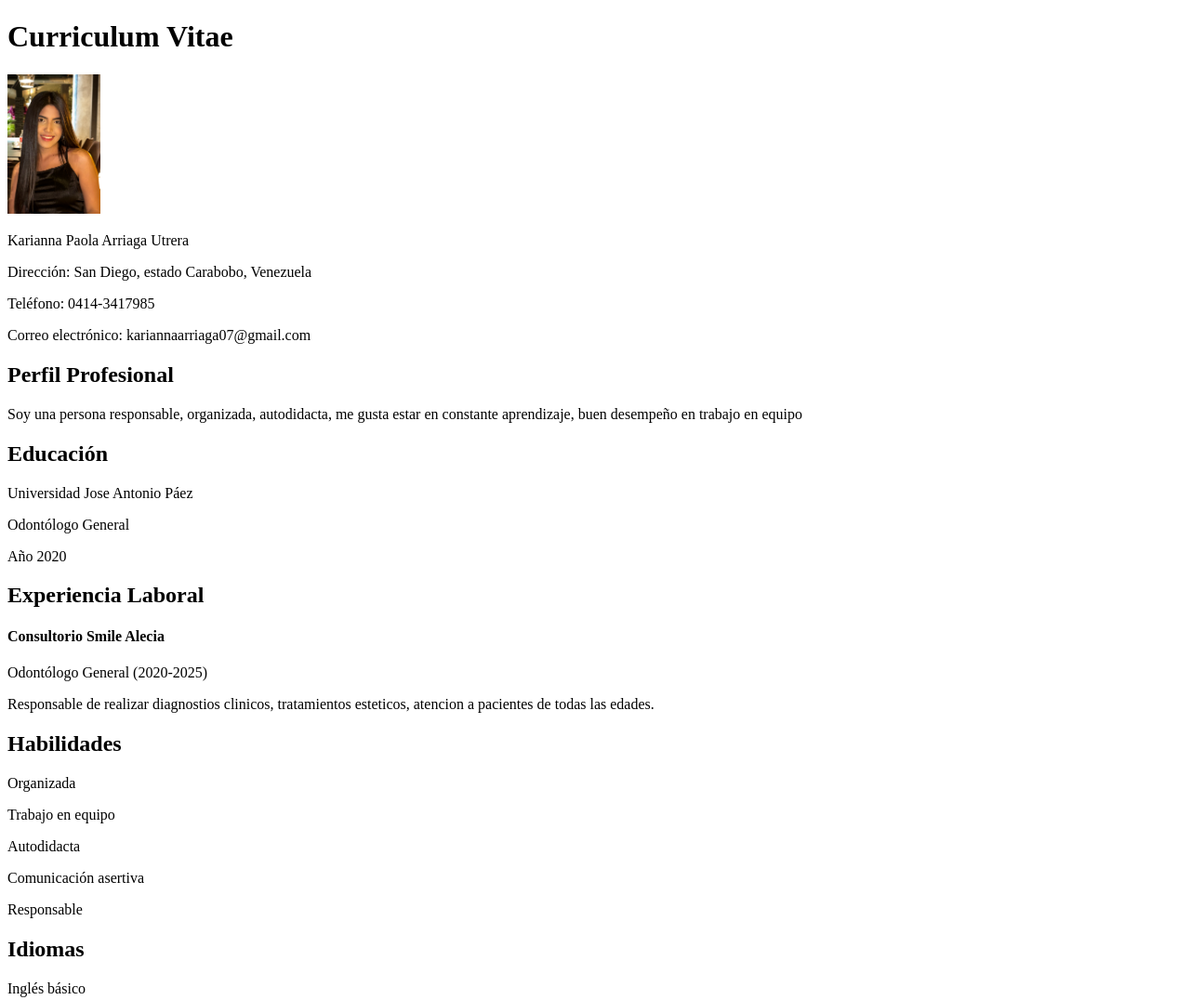
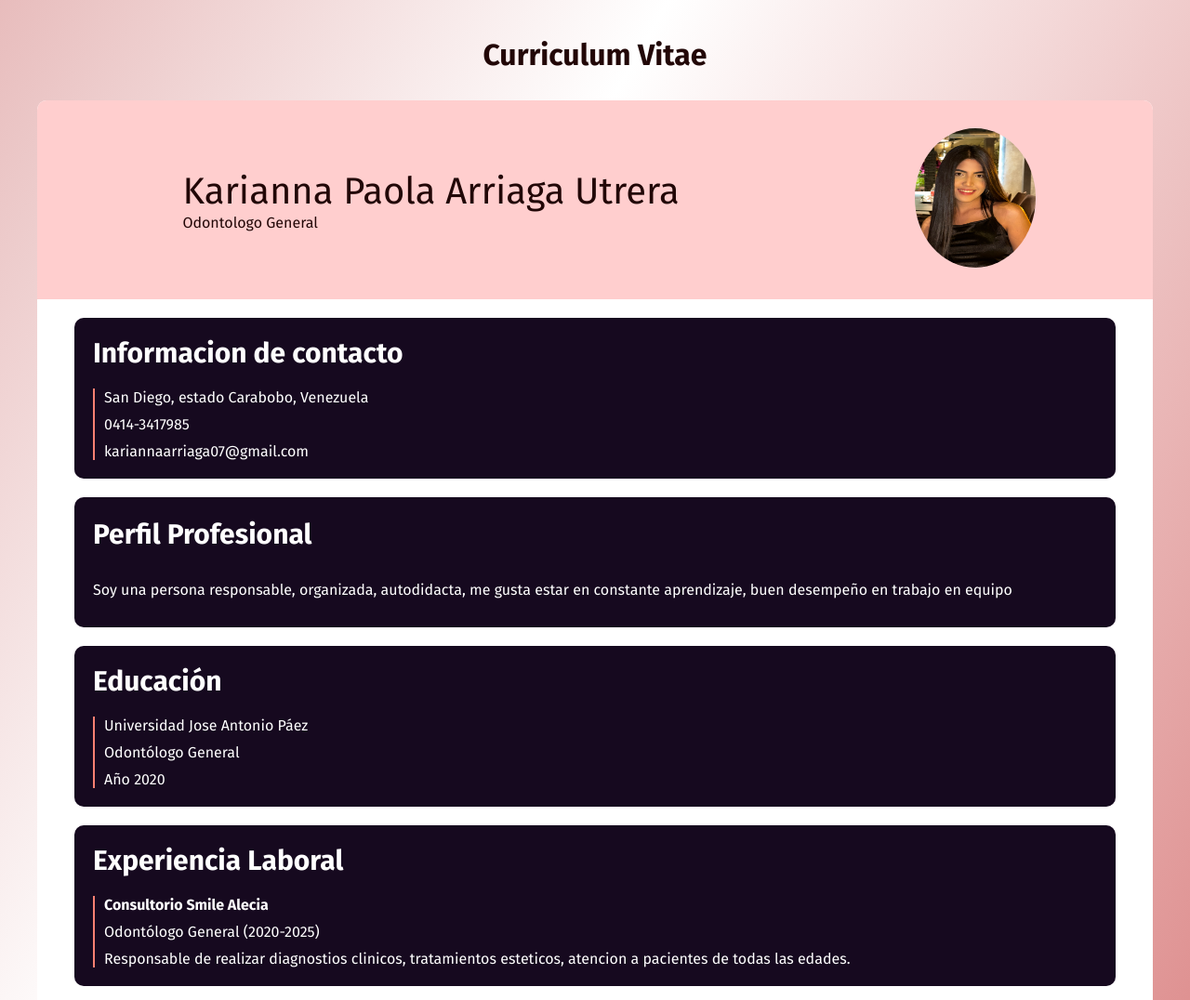
Before and after one commit to KariannaPaola/Proyectos23curso, a plain HTML site: page index.html in a window 1280 px wide. Shown: the top 1076 px of the page at 93% size. Drawn offline with Linux system fonts and the light colour scheme.

Commit message:
actualizacion

```diff
--- /dev/null
+++ b/CSS/CV.css
@@ -0,0 +1,122 @@
+@import url('https://fonts.googleapis.com/css2?family=Fira+Sans:ital,wght@0,100;0,200;0,300;0,400;0,500;0,600;0,700;0,800;0,900;1,100;1,200;1,300;1,400;1,500;1,600;1,700;1,800;1,900&family=Montserrat:ital,wght@0,100..900;1,100..900&family=Space+Grotesk:wght@300..700&display=swap');
+*{
+  margin: 0;
+  padding: 0;
+  font-family: "Fira Sans", sans-serif
+}
+
+body{
+  background-color: rgba(241, 234, 226, 0.795);
+  margin: 40px;
+  font-family: cam;
+}
+
+h1{
+  width: 100%;
+  display: flex;
+  justify-content: center;
+  color: #220707;
+  margin-bottom: 30px;
+}
+
+h2{
+  font-size: 30px;
+}
+
+.columnas{
+  display: flex;
+  flex-direction: column;
+  align-items: center;
+  justify-content: center;
+  background-color: rgb(255, 255, 255);
+  gap: 20px;
+  border-radius: 10px;
+}
+
+header{
+  display: flex;
+  flex-direction: column;
+  justify-content: center;
+  align-items: center;
+  width: 100%;
+}
+
+.encabezado {
+  background-color: rgb(255, 206, 206);
+  width: 100%;
+  padding-top: 30px;
+  padding-bottom: 30px;
+  display: flex;
+  align-items: center;
+  justify-content: space-around;
+  border-radius: 10px 10px 0 0;
+}
+
+main section{
+  display: flex;
+  flex-direction: column;
+  gap: 20px;
+  width: 90%;
+  background-color:rgb(22, 9, 31) ;
+  color: #ffffff;
+  padding: 20px;
+  border-radius: 10px;
+}
+
+main section:hover{
+  background-color: rgb(255, 255, 255);
+  color: rgb(240, 112, 112) ;
+}
+
+#Icontact{
+  display: flex;
+  justify-content:space-between;
+}
+main section div{
+  border-left: solid salmon 2px;
+  display: flex;
+  flex-direction: column;
+  gap: 10px;
+  padding-left: 10px;
+}
+
+img{
+  border-radius: 60%;
+}
+
+#nombre{
+  font-size: 40px;
+  padding-left: 30px;
+}
+
+#pprofesional{
+  line-height: 40px;
+}
+
+#boxName{
+  display: flex;
+  flex-direction: column;
+  color: #220707
+}
+
+#pProfesion{
+  padding-left: 30px;
+}
+
+.gradient-background{
+  background: linear-gradient(300deg,#ca4b4b,#ffffff,#c04b4b);
+  background-size: 180% 180%;
+  animation: gradient-animation 18s ease infinite;
+}
+
+@keyframes gradient-animation {
+  0% {
+    background-position: 0% 50%;
+  }
+  50% {
+    background-position: 100% 50%;
+  }
+  100% {
+    background-position: 0% 50%;
+  }
+}
--- a/index.html
+++ b/index.html
@@ -4,20 +4,31 @@
     <meta charset="UTF-8">
     <meta name="viewport" content="width=device-width, initial-scale=1.0">
     <title>Document</title>
+    <link rel="stylesheet" href="./CSS/CV.css">
   </head>
-<body>
-  <main>
+  <body class="gradient-background">
+    <h1>Curriculum Vitae</h1>
+    <main class="columnas">
       <header>
-   <h1>Curriculum Vitae</h1>
+        <div class="encabezado">
+          <div id="boxName">
+          <p id="nombre">Karianna Paola Arriaga Utrera</p>
+          <p id="pProfesion">Odontologo General</p>
+          </div>
           <div>
-     <img src="./fotoperfil.jpeg" alt="foto" width="100px" height="150px">
-     <p>Karianna Paola Arriaga Utrera</p>
-     <p>Dirección: San Diego, estado Carabobo, Venezuela</p>
-     <p>Teléfono: 0414-3417985</p>
-     <p>Correo electrónico: kariannaarriaga07@gmail.com</p>
+          <img src="./fotoperfil.jpeg" alt="foto" width="130px"       height="150px">
+          </div>
         </div>
       </header>
       <section>
+        <h2>Informacion de contacto</h2>
+        <div id="Icontact">
+        <p>San Diego, estado Carabobo, Venezuela</p>
+        <p>0414-3417985</p>
+        <p>kariannaarriaga07@gmail.com</p>
+        </div>
+      </section>
+      <section id="pprofesional">
         <h2>Perfil Profesional</h2>
         <p>
           Soy una persona responsable, organizada, autodidacta, me gusta estar en constante aprendizaje, buen desempeño en trabajo en equipo
@@ -25,18 +36,20 @@
       </section>
       <section>
         <h2>Educación</h2>
+        <div>
         <p>Universidad Jose Antonio Páez</p>
         <p>Odontólogo General</p>
         <p>Año 2020</p>
+        </div>
       </section>
       <section>
         <h2>Experiencia Laboral</h2>
+        <div>
         <h4>Consultorio Smile Alecia</h4>
         <p>Odontólogo General (2020-2025)</p>
-        <p>Responsable de realizar diagnostios clinicos, tratamientos esteticos, atencion a pacientes de todas las edades.</p>
+        <p>Responsable de realizar diagnostios clinicos, tratamientos       esteticos, atencion a pacientes de todas las edades.</p>
+        </div>
       </section>
-  </main>
-  <aside>
       <section>
         <h2>Habilidades</h2>
         <p>Organizada</p>
@@ -49,7 +62,6 @@
         <h2>Idiomas</h2>
         <p>Inglés básico</p>
       </section>
-    </aside>
-
+    </main>
   </body>
 </html>
```
Lines whose indentation alone changed are shown as unchanged.
